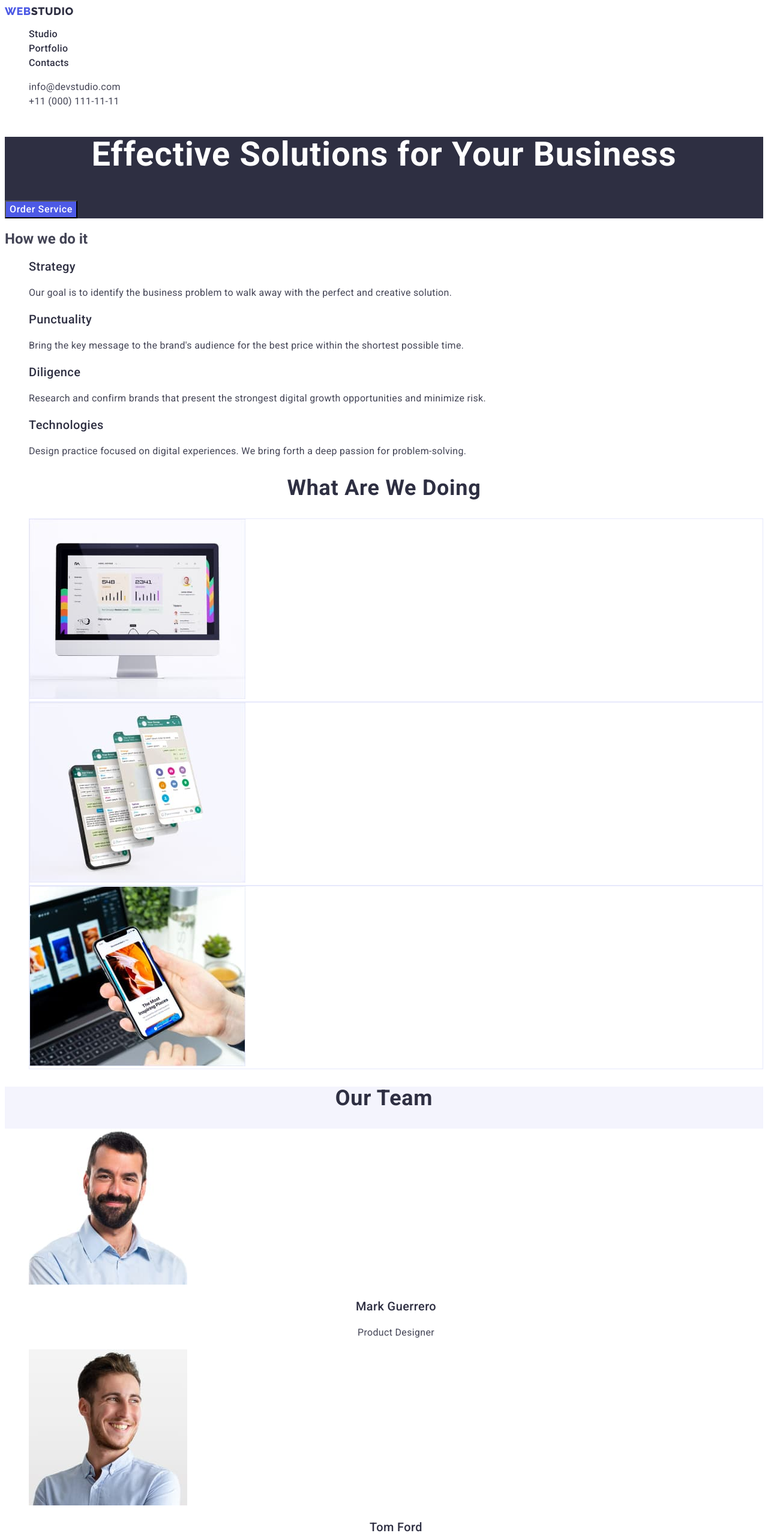
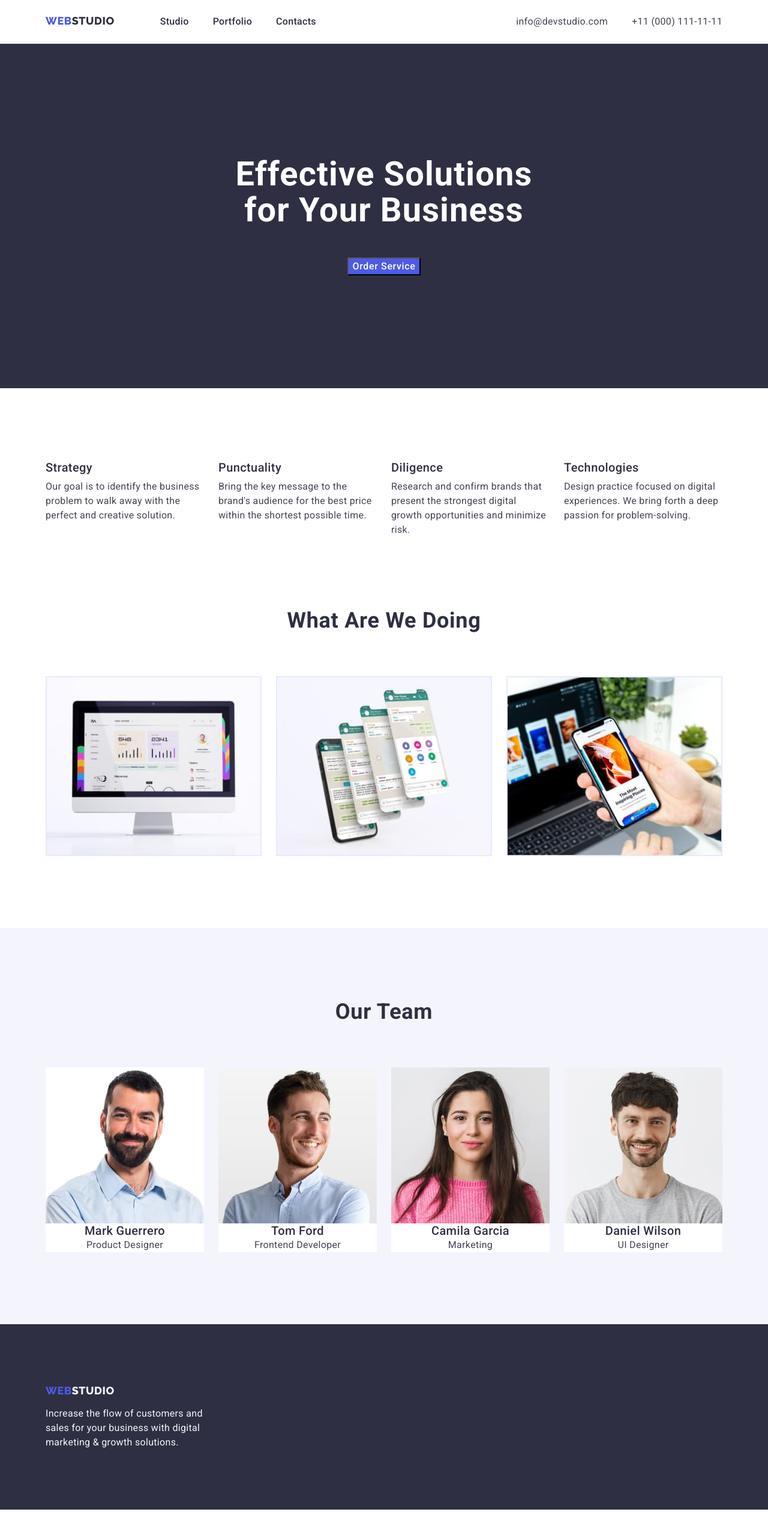
Before and after one commit to ScriptVoyageMaster/goit-markup-hw-03, a plain HTML site: page index.html in a window 1280 px wide. Shown: the top 2560 px of the page at 60% size. After the commit the page ends 2516 px from the top, so only its background shows below. Drawn offline with nearby package versions, Linux system fonts and the light colour scheme.

Commit message:
attempt_1

```diff
--- a/css/styles.css
+++ b/css/styles.css
@@ -2,6 +2,14 @@
 .list {
   text-decoration: none;
   list-style: none;
+}
+img{
+  display: block;
+  max-width: 100%;
+}
+h1,h2,h3,h4,h5,h6,ul,li,p{
+  margin: 0;
+  padding: 0;
 }
 :root {
   --iris: #4d5ae5;
@@ -12,6 +20,25 @@
   --cloud: #f4f4fd;
   --ocean: #404bbf;
 }
+.container{
+max-width: 1158px;
+padding-left: 15px;
+padding-right: 15px;
+margin-left:  auto;
+margin-right: auto;
+}
+.visually-hidden {
+  position: absolute;
+  width: 1px;
+  height: 1px;
+  margin: -1px;
+  border: 0;
+  padding: 0;
+  white-space: nowrap;
+  clip-path: inset(100%);
+  clip: rect(0 0 0 0);
+  overflow: hidden;
+  }
 /*==========================
 /    HEADER
 /===========================
@@ -22,10 +49,16 @@
   color: var(--slate);
   background-color: var(--white);
 }
-
-.hdr {
+.hdr{
+  border-bottom: 1px solid var(--cornflower, var(--cornflower));
+}
+.hdr .container{
+  display: flex;
+  justify-content: space-between;
 }
 .nav {
+  display: flex;
+
 }
 .logo-lnk {
   color: var(--iris);
@@ -35,12 +68,16 @@
   line-height: 1.17;
   letter-spacing: 0.03em;
   text-transform: uppercase;
+  margin-right: 76px;
+  padding: 24px 0;
+  display: inline-block;
 }
 
 .logo-txt {
   color: var(--navyblue);
 }
 .nav-list {
+  display: flex;
 }
 .nav-item {
 }
@@ -50,6 +87,9 @@
   font-weight: 500;
   line-height: 24px; /* 150% */
   letter-spacing: 0.32px;
+  margin-right: 40px;
+  padding: 24px 0;
+  display: inline-block;
 }
 .nav-lnk:hover,
 .nav-lnk:focus {
@@ -58,12 +98,18 @@
 .addr {
   font-style: normal;
 }
+.addr .list{
+  display: flex;
+}
 .addr-lnk {
   color: var(--slate);
   font-size: 16px;
   /* font-weight: 400; */
   line-height: 24px; /* 150% */
   letter-spacing: 0.32px;
+  margin-left: 40px;
+  padding: 24px 0;
+  display: inline-block;
 }
 .addr-lnk:hover,
 .addr-lnk:focus {
@@ -72,6 +118,7 @@
 /*========================================*/
 .hero {
   background: var(--navyblue);
+  padding: 188px 0;
 }
 .hero-ttl {
   color: var(--white);
@@ -80,6 +127,8 @@
   font-weight: 700;
   line-height: 1.07; /* 107.143% */
   letter-spacing: 1.12px;
+  width: 496px;
+  margin:0 auto 48px;
 }
 .hero-btn {
   background: var(--iris);
@@ -90,19 +139,26 @@
   line-height: 24px; /* 150% */
   letter-spacing: 0.64px;
   cursor: pointer;
+  display: block;
+  margin: 0 auto;
 }
 .hero-btn:hover,
 .hero-btn:focus {
   background-color: var(--ocean);
 }
 /*========================================*/
-.how {
+.how .container{
+ padding-top: 120px;
+ padding-bottom: 120px;
 }
 .how-ttl {
 }
 .how-list {
+  display: flex;
+  gap: 24px;
 }
 .how-item {
+  width: calc((100% - 72px) / 3);
 }
 .how-item-ttl {
   color: var(--navyblue);
@@ -110,6 +166,7 @@
   font-weight: 500;
   line-height: 24px; /* 120% */
   letter-spacing: 0.4px;
+  margin-bottom: 8px;
 }
 .how-item-desc {
   color: var(--slate);
@@ -119,7 +176,8 @@
   letter-spacing: 0.32px;
 }
 /*========================================*/
-.what {
+.what .container{
+  padding-bottom: 120px;
 }
 .what-ttl {
   color: var(--navyblue);
@@ -129,15 +187,24 @@
   line-height: 1.11; /* 111.111% */
   letter-spacing: 0.02em;
   text-transform: capitalize;
+  margin-bottom: 72px;
 }
 .what-list {
+  display: flex;
+  gap: 24px;
 }
 .what-item {
   border: 1px solid var(--cornflower);
+  width: calc((100% - 48px) / 3);
 }
 /*=======================================*/
 .team {
   background: var(--cloud);
+}
+.team .container{
+  padding-top: 120px;
+  padding-bottom: 120px;
+
 }
 .team-ttl {
   color: var(--navyblue);
@@ -147,12 +214,16 @@
   line-height: 1.11; /* 111.111% */
   letter-spacing: 0.72px;
   text-transform: capitalize;
+  margin-bottom: 72px;
 }
 .team-list {
-  background-color: var(--white);
+ /* background-color: var(--white);*/
+  display: flex;
+ gap: 24px;
 }
 .team-member {
   background: var(--white);
+  width: calc((100% - 72px) / 3);
 }
 .team-member-img {
 }
@@ -176,6 +247,10 @@
 .footer {
   background: var(--navyblue);
 }
+.footer .container{
+  padding-top: 100px;
+  padding-bottom: 100px;
+}
 .footer-lnk {
   color: var(--iris);
   font-family: 'Raleway', sans-serif;
@@ -184,10 +259,12 @@
   line-height: 1.17;
   letter-spacing: 0.54px;
   text-transform: uppercase;
+
 }
 
 .footer-txt {
   color: var(--cloud);
+
 }
 .footer-desc {
   color: var(--cloud);
@@ -196,9 +273,19 @@
   /* font-weight: 400; */
   line-height: 24px; /* 150% */
   letter-spacing: 0.32px;
+  max-width: 264px;
+  margin-top: 16px;
 }
 /*=======================================*/
+.portfolio .container{
+  padding-top: 96px;
+  padding-bottom: 120px;
+}
 .filter {
+  display: flex;
+  gap: 24px;
+  justify-content: center;
+  margin-bottom: 72px;
 }
 .filter-btn {
   border: 1px solid var(--cornflower);
@@ -223,13 +310,19 @@
   line-height: 24px; /* 150% */
   letter-spacing: 0.64px;
 }
-.projects {
+.portfolio .project {
+  display: flex;
+  flex-wrap: wrap;
+  column-gap: 24px;
+  row-gap: 48px;
 }
-.project-item {
-  border: 1px solid var(--cornflower);
+.portfolio .project-item {
+  border-bottom: 1px solid var(--cornflower);
   background: var(--white);
+  width: calc((100% - 48px) / 3);
 }
-.project-link {
+.portfolio .project-link img {
+  margin-bottom: 32px;
 }
 .project-title {
   color: var(--navyblue);
@@ -237,6 +330,7 @@
   font-weight: 500;
   line-height: 24px; /* 120% */
   letter-spacing: 0.4px;
+  margin: 32px 16px 8px;
 }
 .project-category {
   color: var(--slate);
@@ -244,4 +338,5 @@
   /* font-weight: 400; */
   line-height: 24px; /* 150% */
   letter-spacing: 0.02em;
+  padding: 0 16px;
 }
--- a/index.html
+++ b/index.html
@@ -10,10 +10,18 @@
       rel="stylesheet"
     />
     <title>Studio</title>
+    <link
+      rel="stylesheet"
+      href="https://cdnjs.cloudflare.com/ajax/libs/modern-normalize/2.0.0/modern-normalize.min.css"
+      integrity="sha512-4xo8blKMVCiXpTaLzQSLSw3KFOVPWhm/TRtuPVc4WG6kUgjH6J03IBuG7JZPkcWMxJ5huwaBpOpnwYElP/m6wg=="
+      crossorigin="anonymous"
+      referrerpolicy="no-referrer"
+    />
     <link rel="stylesheet" href="./css/styles.css" />
   </head>
   <body class="body">
     <header class="hdr">
+      <div class="container">
         <nav class="nav">
           <a href="./index.html" class="logo-lnk link">Web<span class="logo-txt">Studio</span> </a>
           <ul class="nav-list list">
@@ -28,14 +36,19 @@
             <li><a href="tel:+110001111111" class="addr-lnk link">+11 (000) 111-11-11</a></li>
           </ul>
         </address>
+      </div>
     </header>
     <main>
       <section class="hero">
+        <div class="container">
           <h1 class="hero-ttl">Effective Solutions for Your Business</h1>
           <button type="button" class="hero-btn">Order Service</button>
+        </div>
       </section>
+
       <section class="how">
-        <h2 class="how-ttl">How we do it</h2>
+        <div class="container">
+          <h2 class="how-ttl visually-hidden">How we do it</h2>
           <ul class="how-list list">
             <li class="how-item">
               <h3 class="how-item-ttl">Strategy</h3>
@@ -62,8 +75,10 @@
               </p>
             </li>
           </ul>
+        </div>
       </section>
       <section class="what">
+        <div class="container">
           <h2 class="what-ttl">What are we doing</h2>
           <ul class="what-list list">
             <li class="what-item"><img src="./images/computer_monitor.jpg" alt="computer monitor" width="360" /></li>
@@ -72,8 +87,10 @@
               <img src="./images/smartphone_and_laptop.jpg" alt="smartphone and laptop" width="360" />
             </li>
           </ul>
+        </div>
       </section>
       <section class="team">
+        <div class="container">
           <h2 class="team-ttl">Our Team</h2>
           <ul class="team-list list">
             <li class="team-member">
@@ -97,13 +114,16 @@
               <p class="team-member-role caption">UI Designer</p>
             </li>
           </ul>
+        </div>
       </section>
     </main>
     <footer class="footer">
+     <div class="container">
         <a href="./index.html" class="footer-lnk link"> Web<span class="footer-txt">Studio</span> </a>
         <p class="footer-desc">
           Increase the flow of customers and sales for your business with digital marketing & growth solutions.
         </p>
+     </div>
     </footer>
   </body>
 </html>
```
Also changed, not shown: portfolio.html (+17 -4 lines). Lines whose indentation alone changed are shown as unchanged.
